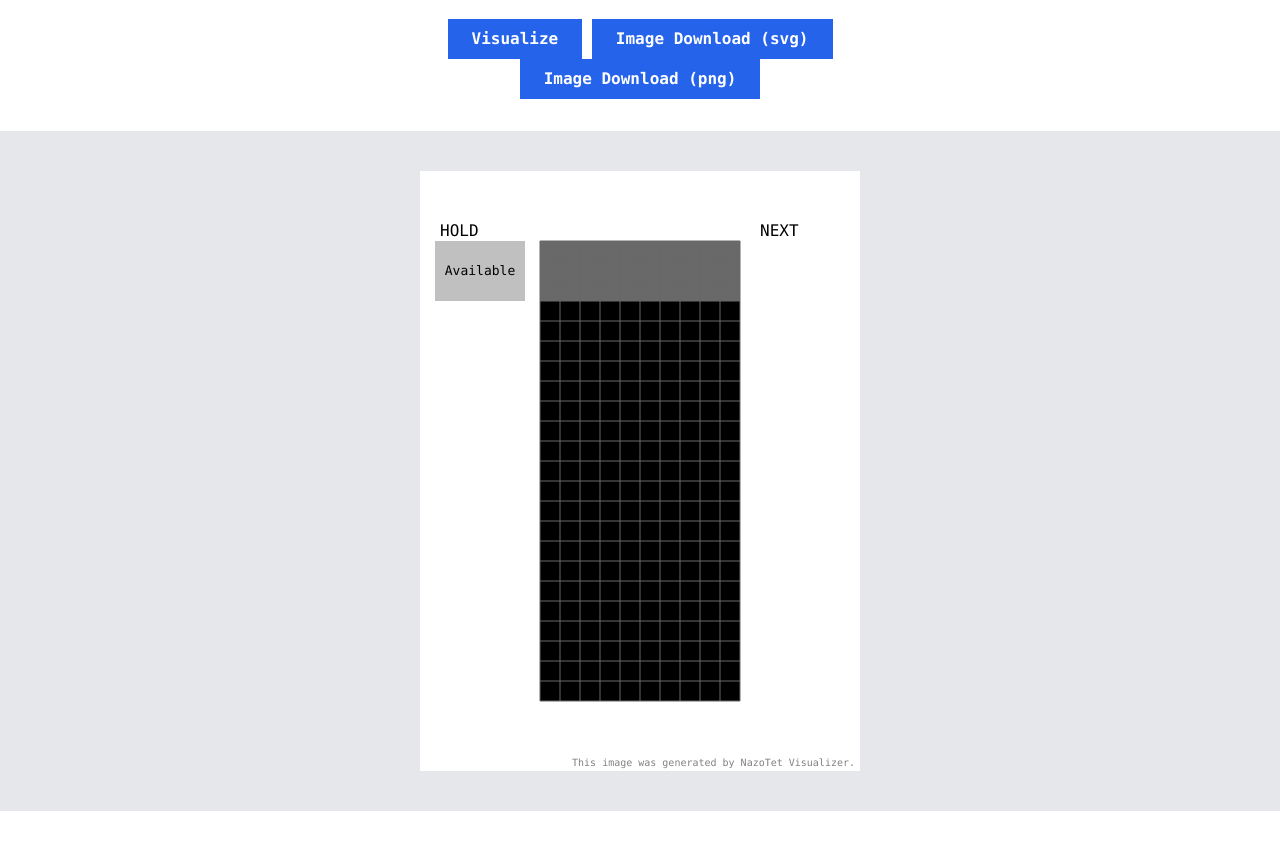
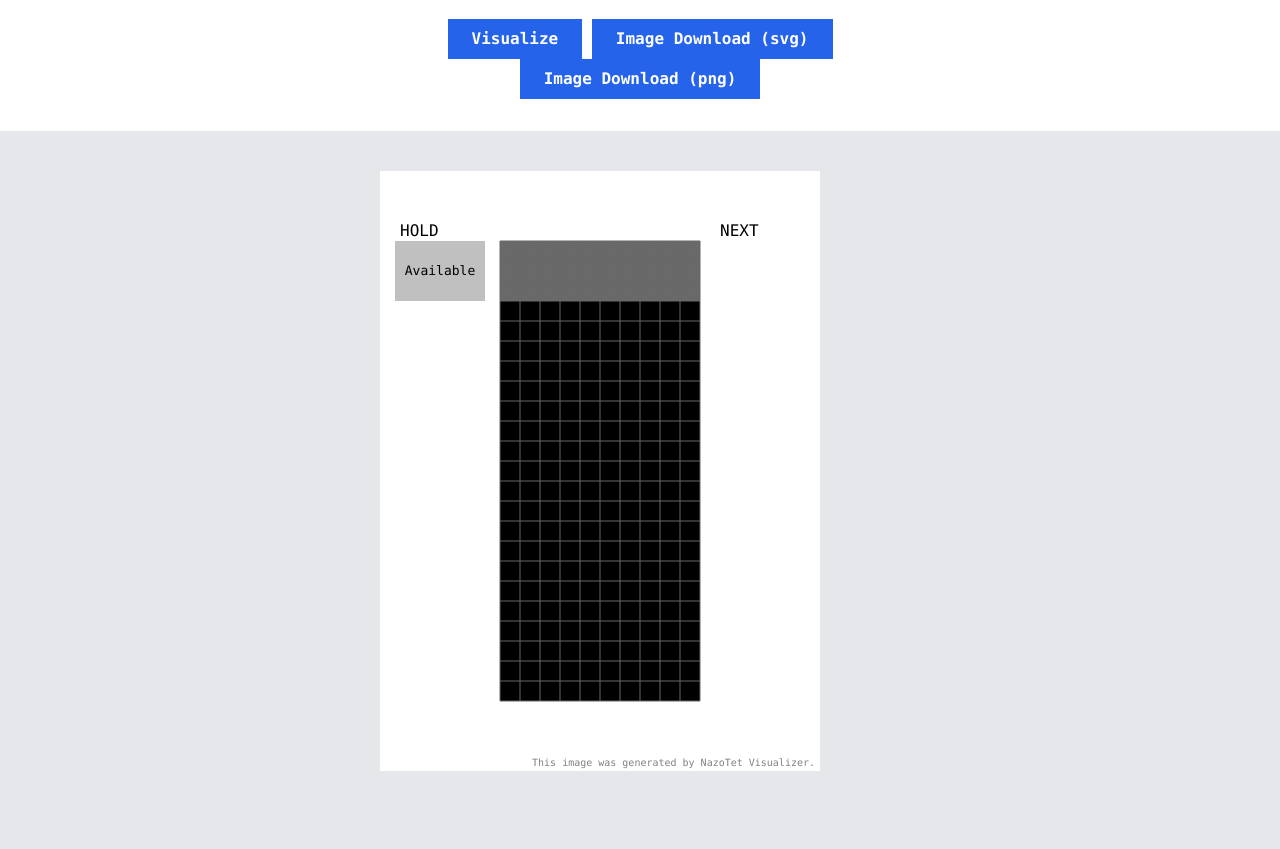
Before and after one commit to kito-qwer/todays-nazotet, a website: page visualizer/index.html in a window 1280 px wide. Shown: the part 836-1685 px from the top of the page. Before the commit the page ends 1647 px from the top, so only its background shows below. Drawn offline with Linux system fonts and the light colour scheme.

Commit message:
fix bug (visualizer)

```diff
--- a/visualizer/index.html
+++ b/visualizer/index.html
@@ -10,7 +10,12 @@
         body {
             font-family: ui-monospace, SFMono-Regular, Menlo, Monaco, Consolas, "Liberation Mono", "Courier New", monospace;
         }
-
+        #visualizer-wrapper {
+            width: 600px;
+            height: 800px;
+            overflow: auto;
+            max-width: 100%;
+        }
         #visualizer {
             width: 440px;
             height: 600px;
@@ -122,10 +127,10 @@
                 </button>
             </div>
     </div>
-
-    <div class="flex p-10 justify-center bg-gray-200">
-        <div id="visualizer"></div>
-    </div>
+    <div class="flex justify-center bg-gray-200">
+        <div id="visualizer-wrapper" class="p-10">
+            <div id="visualizer"></div>
+        </div>
     </div>
     </main>
 
```
